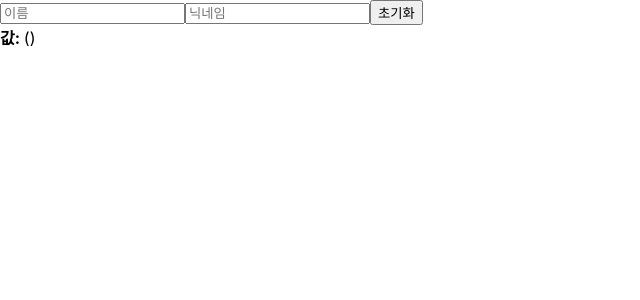
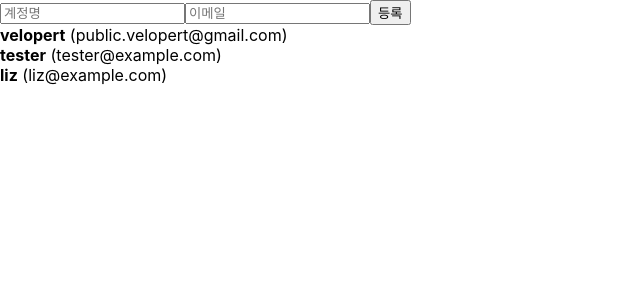
Before and after one commit to SeungHyunKim85/begin-react, a React (Create React App) app: page / in a window 1280 px wide. Shown: the top 300 px of the page, without its empty margins (0-640 px from the left). Built offline with nearby package versions, Linux system fonts and the light colour scheme.

Commit message:
0906 commit

```diff
--- a/src/App.js
+++ b/src/App.js
@@ -1,9 +1,64 @@
-import React from 'react';
-import InputSample from './InputSample';
+import React, { useRef, useState } from 'react';
+import UserList from './UserList';
+import CreateUser from './CreateUser'
 
 function App() {
+  const [inputs, setInputs] = useState({
+    username: '',
+    email: '',
+  });
+  const { username, email } = inputs;
+  const onChange = e => {
+    const { name, value } = e.target;
+    setInputs({
+      ...inputs,
+      [name]: value
+    });
+  };
+  const [users, setUsers] = useState([
+    {
+      id: 1,
+      username: 'velopert',
+      email: 'public.velopert@gmail.com'
+    },
+    {
+      id: 2,
+      username: 'tester',
+      email: 'tester@example.com'
+    },
+    {
+      id: 3,
+      username: 'liz',
+      email: 'liz@example.com'
+    }
+  ]);
+
+  const nextId = useRef(4);
+
+  const onCreate = () => {
+    const user = {
+      id: nextId.current,
+      username,
+      email
+    };
+    setUsers(users.concat(user));
+    setInputs({
+      username: '',
+      email: ''
+    });
+    nextId.current += 1;
+  }
+
   return (
-    <InputSample/>
+    <>
+      <CreateUser
+        username={username}
+        email={email}
+        onChange={onChange}
+        onCreate={onCreate}
+      />
+      <UserList users={users} />
+    </>
   );
 }
 
--- /dev/null
+++ b/src/CreateUser.js
@@ -0,0 +1,23 @@
+import React from 'react';
+
+function CreateUser( { username, email, onChange, onCreate }) {
+  return (
+    <div>
+      <input
+        name="username"
+        placeholder="계정명"
+        onChange={onChange}
+        value={username}
+      />
+      <input
+        name="email"
+        placeholder="이메일"
+        onChange={onChange}
+        value={email}
+      />
+      <button onClick={onCreate}>등록</button>
+    </div>
+  );
+}
+
+export default CreateUser;
--- a/src/InputSample.js
+++ b/src/InputSample.js
@@ -1,10 +1,11 @@
-import React, { useState } from 'react';
+import React, { useState, useRef } from 'react';
 
 function InputSample() {
   const [inputs, setInputs] = useState({
     name: '',
     nickname: '',
   });
+  const nameInput = useRef();
   const { name, nickname } = inputs;
   const onChange = (e) => {
     const { name, value } = e.target;
@@ -20,10 +21,11 @@ function InputSample() {
       name: '',
       nickname: '',
     });
+    nameInput.current.focus();
   };
   return (
     <div>
-      <input name="name" placeholder="이름" onChange={onChange} value={name} />
+      <input name="name" placeholder="이름" onChange={onChange} value={name} ref={nameInput} />
       <input name="nickname" placeholder="닉네임" onChange={onChange} value={nickname} />
       <button onClick={onReset}>초기화</button>
       <div>
--- /dev/null
+++ b/src/UserList.js
@@ -0,0 +1,41 @@
+import React from 'react';
+
+function User({ user }) {
+  return (
+    <div>
+      <b>{user.username}</b> <span>({user.email})</span>
+    </div>
+  );
+}
+
+function UserList() {
+  const users = [
+    {
+      id: 1,
+      username: 'velopert',
+      email: 'public.velopert@gmail.com'
+    },
+    {
+      id: 2,
+      username: 'tester',
+      email: 'tester@example.com'
+    },
+    {
+      id: 3,
+      username: 'liz',
+      email: 'liz@example.com'
+    }
+  ];
+
+  return (
+    <div>
+      {
+        users.map(
+          ( user, index ) => (<User user={user} key={user.id} />)
+        )
+      }
+    </div>
+  )
+}
+
+export default UserList;
```
Also changed, not shown: src/sample.js (added, +17 -0 lines).
